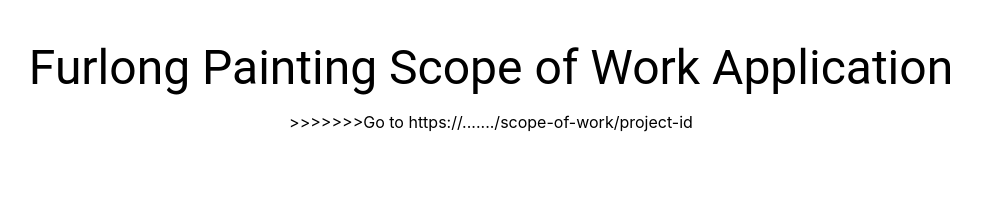
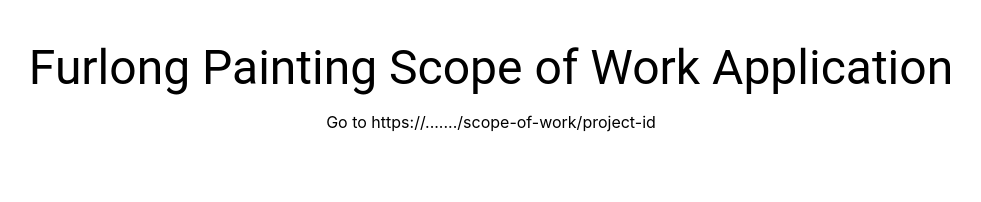
Before and after one commit to mahadiinsta/furlong-scope-of-work, a Next.js app: page / in a window 1280 px wide. Shown: the top 202 px of the page, without its empty margins (149-1130 px from the left). Built offline with nearby package versions, Linux system fonts and the light colour scheme.

Commit message:
solved deployment issue

```diff
--- a/pages/index.js
+++ b/pages/index.js
@@ -6,7 +6,7 @@
       <Typography variant="h3" align="center">
         Furlong Painting Scope of Work Application
       </Typography>
-      <p>>>>>>>>Go to https://......./scope-of-work/project-id</p>
+      <p>Go to https://......./scope-of-work/project-id</p>
     </Box>
   )
 }
--- a/pages/scope-of-work/[id].js
+++ b/pages/scope-of-work/[id].js
@@ -94,7 +94,7 @@
 
   useEffect(() => {
     setEditorState(EditorState.createWithContent(convertFromRaw(initialData)))
-  }, [])
+  }, [initialData])
 
   return (
     <>
```
